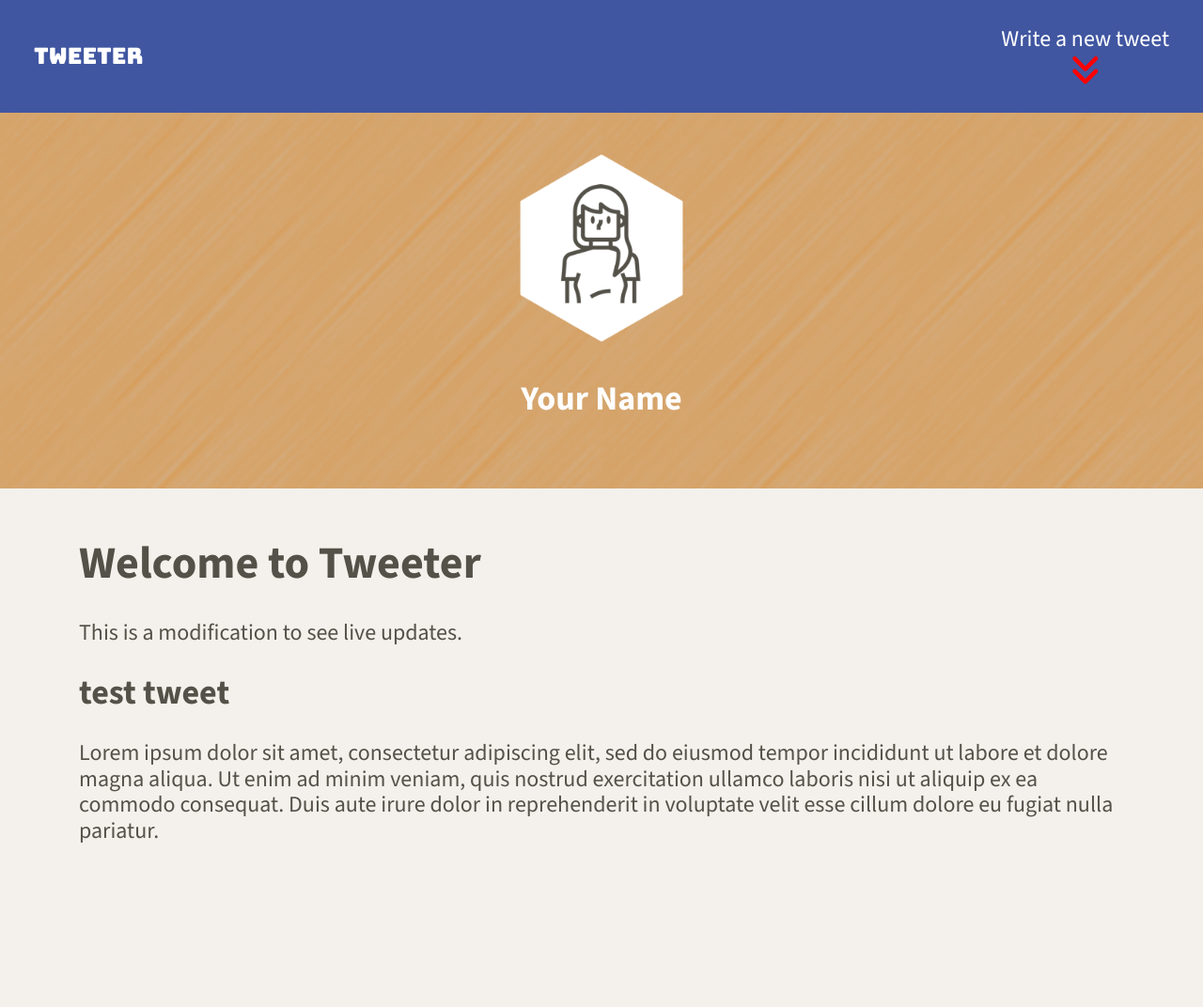
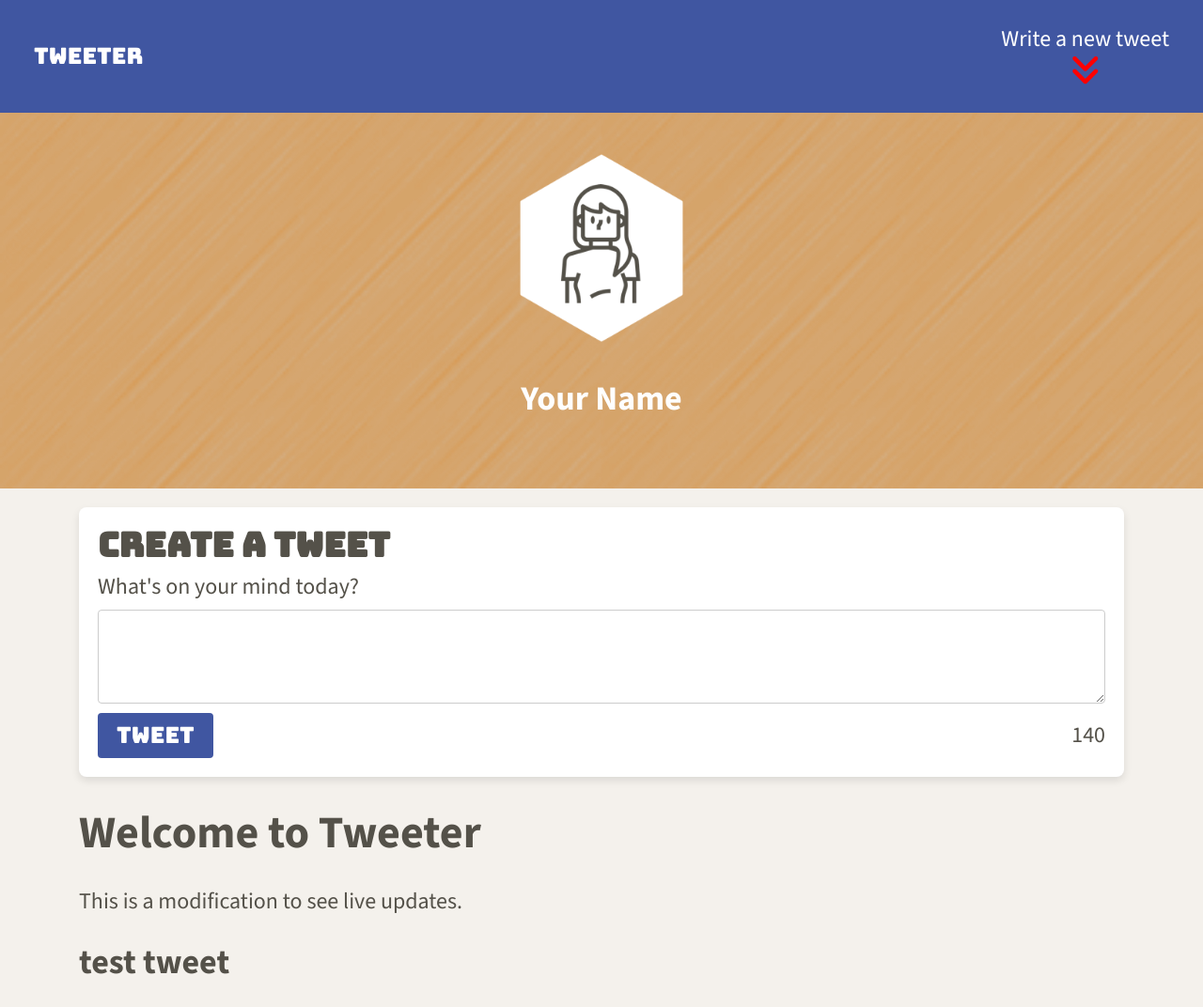
Before and after one commit to Shadmxn/tweeter, a website: page public/index.html in a window 1280 px wide. Shown: the top 1072 px of the page at 94% size. Before the commit the page ends 943 px from the top, so only its background shows below. Drawn offline with nearby package versions, Linux system fonts and the light colour scheme.

Commit message:
implement crafting the form, including tweet section formatting and styling

```diff
--- a/public/index.html
+++ b/public/index.html
@@ -18,6 +18,7 @@
     <link rel="stylesheet" href="/styles/layout.css" type="text/css" />
     <link rel="stylesheet" href="/styles/nav.css" type="text/css" />
     <link rel="stylesheet" href="/styles/header.css" type="text/css" />
+    <link rel="stylesheet" href="/styles/new-tweet.css" type="text/css" />
 
     <!-- External JS -->
     <script src="https://ajax.googleapis.com/ajax/libs/jquery/3.4.1/jquery.min.js"></script>
@@ -47,12 +48,23 @@
 
     <!-- Page-specific (main) content here -->
     <main class="container">
+      <section class="new-tweet">
+        <h2>Create a Tweet</h2>
+        <form action="/tweets/" method="POST">
+          <label for="tweet-text">What's on your mind today?</label>
+          <textarea name="text" id="tweet-text"></textarea>
+          <div>
+            <button type="submit">Tweet</button>
+            <output name="counter" class="counter" for="tweet-text">140</output>
+          </div>
+        </form>
+      </section>
       <div>
         <h1>Welcome to Tweeter</h1>
         <p>This is a modification to see live updates.</p>
       </div>
-        <h2>test tweet</h2>
-        <p>Lorem ipsum dolor sit amet, consectetur adipiscing elit, sed do eiusmod tempor incididunt ut labore et dolore magna aliqua. Ut enim ad minim veniam, quis nostrud exercitation ullamco laboris nisi ut aliquip ex ea commodo consequat. Duis aute irure dolor in reprehenderit in voluptate velit esse cillum dolore eu fugiat nulla pariatur.</p>
+      <h2>test tweet</h2>
+      <p>Lorem ipsum dolor sit amet, consectetur adipiscing elit, sed do eiusmod tempor incididunt ut labore et dolore magna aliqua. Ut enim ad minim veniam, quis nostrud exercitation ullamco laboris nisi ut aliquip ex ea commodo consequat. Duis aute irure dolor in reprehenderit in voluptate velit esse cillum dolore eu fugiat nulla pariatur.</p>
     </main>
   </body>
 </html>
--- /dev/null
+++ b/public/styles/new-tweet.css
@@ -0,0 +1,54 @@
+.new-tweet {
+  background-color: #ffffff;
+  padding: 20px;
+  border-radius: 8px;
+  box-shadow: 0 4px 8px rgba(0, 0, 0, 0.1);
+  margin-bottom: 20px;
+}
+
+.new-tweet h2 {
+  margin: 0 0 10px;
+  font-size: 1.5em;
+  font-family: 'Bungee', sans-serif;
+}
+
+.new-tweet form {
+  display: flex;
+  flex-direction: column;
+}
+
+.new-tweet label {
+  font-size: 1em;
+  margin-bottom: 10px;
+}
+
+.new-tweet textarea {
+  width: 100%;
+  height: 100px;
+  padding: 10px;
+  font-size: 1em;
+  border: 1px solid #cccccc;
+  border-radius: 4px;
+  resize: vertical;
+  margin-bottom: 10px;
+}
+
+.new-tweet div {
+  display: flex;
+  justify-content: space-between;
+  align-items: center;
+}
+
+.new-tweet button {
+  background-color: #4056A1;
+  color: #ffffff;
+  border: none;
+  padding: 10px 20px;
+  font-size: 1em;
+  border-radius: 4px;
+  font-family: 'Bungee', sans-serif;
+}
+
+.new-tweet .counter {
+  font-size: 1em;
+}
```
